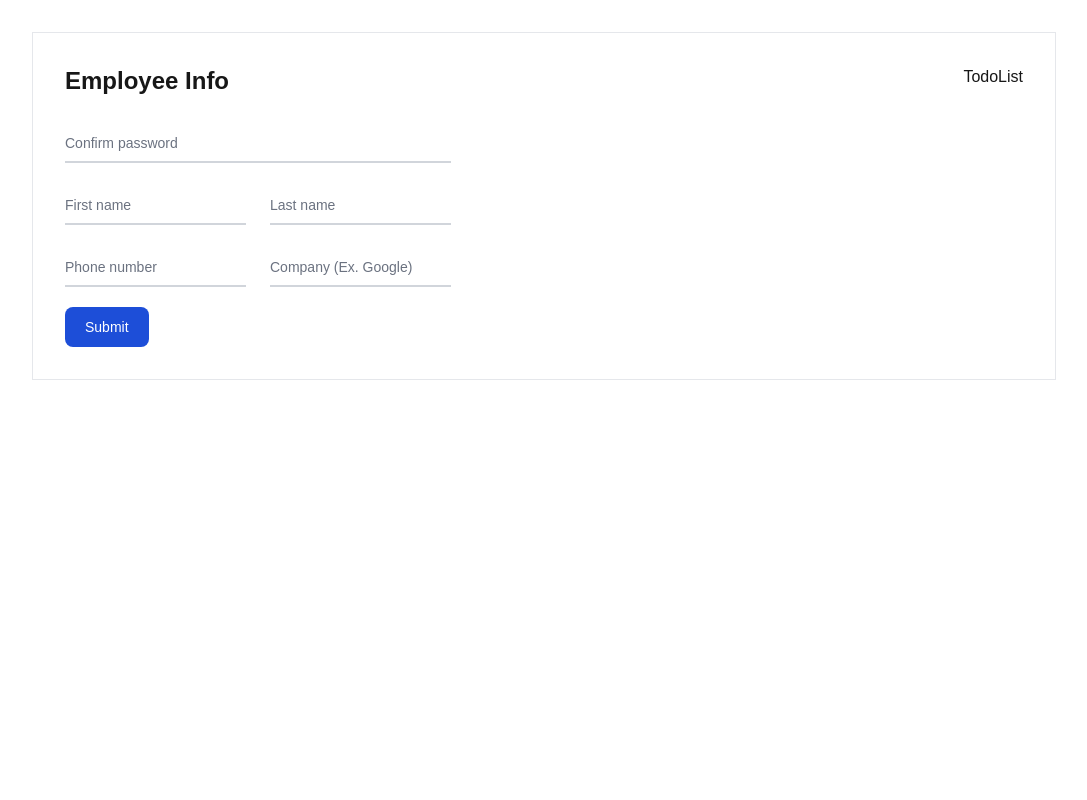
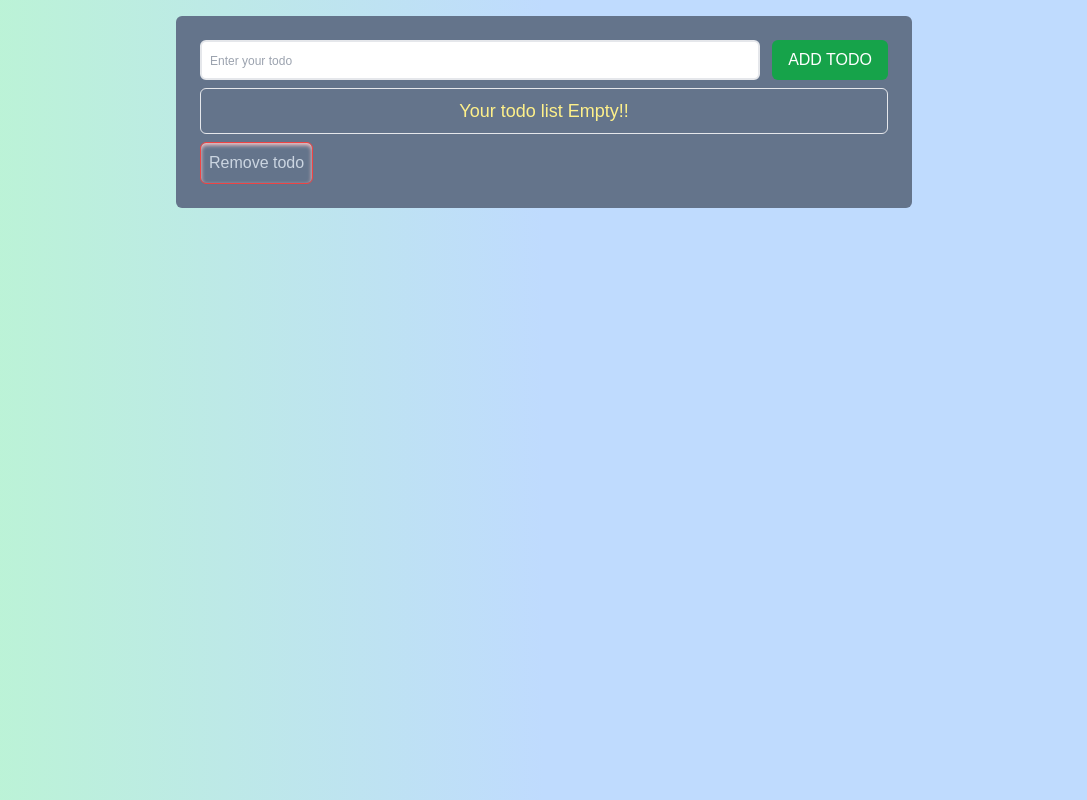
Before and after one commit to noorjsdivs/mern_todo_app, a Next.js app: page / in a window 1280 px wide. Shown: the whole page, without its empty margins (96-1183 px from the left). Built offline with nearby package versions, Linux system fonts and the light colour scheme.

Commit message:
add todo

```diff
--- a/src/app/layout.tsx
+++ b/src/app/layout.tsx
@@ -1,21 +1,13 @@
 import type { Metadata } from "next";
-import localFont from "next/font/local";
+
 import "./globals.css";
+import { Toaster } from "react-hot-toast";
+import Layout from "@/components/Layout";
 
-const geistSans = localFont({
-  src: "./fonts/GeistVF.woff",
-  variable: "--font-geist-sans",
-  weight: "100 900",
-});
-const geistMono = localFont({
-  src: "./fonts/GeistMonoVF.woff",
-  variable: "--font-geist-mono",
-  weight: "100 900",
-});
 
 export const metadata: Metadata = {
-  title: "Todo Application using Next js",
-  description: "A todo application for education purpose",
+  title: "todo",
+  description: "todo application",
 };
 
 export default function RootLayout({
@@ -25,10 +17,14 @@
 }>) {
   return (
     <html lang="en">
-      <body
-        classNameName={`${geistSans.variable} ${geistMono.variable} antialiased`}
-      >
-        {children}
+      <body className="font-bodyFont">
+        <Layout>
+          {children}
+          <Toaster toastOptions={{
+            position: "top-right",
+            duration: 1000
+          }} />
+        </Layout>
       </body>
     </html>
   );
--- a/src/app/page.tsx
+++ b/src/app/page.tsx
@@ -1,16 +1,19 @@
-import InputForm from '@/components/InputForm';
-import TodoList from '@/components/TodoList';
-import React from 'react';
+import InputForm from '@/components/InputForm'
+import { Metadata } from 'next';
+import React from 'react'
 
+export const metadata: Metadata = {
+  title: "Home | todo application",
+  description: "todo application",
+};
 const HomePage = () => {
   return (
-    <div className='max-w-screen-2xl'>
-      <div className='flex justify-between max-w-screen-lg my-8 mx-auto border p-8'>
+    <div className='w-full min-h-screen flex flex-col items-center bg-gradient-to-r from-green-200 via-blue-200 to-blue-200 '>
+      <div className=' w-full max-w-screen-md mx-2 flex flex-col rounded-md gap-5 mt-4'>
         <InputForm />
-        <TodoList/>
       </div>
     </div>
-  );
-};
+  )
+}
 
-export default HomePage;
+export default HomePage
--- a/src/components/InputForm.tsx
+++ b/src/components/InputForm.tsx
@@ -1,38 +1,64 @@
-import React from 'react';
+"use client";
+import { addTodo } from "@/redux/todoSlice";
+import { useState } from "react";
+import toast from "react-hot-toast";
+import { IoIosClose } from "react-icons/io";
+import { useDispatch } from "react-redux";
+import { removeTodo } from "@/redux/todoSlice";
+import TodoList from "./TodoList";
 
 const InputForm = () => {
+    const [todo, setTodo] = useState("");
+    const [showRemoved, setRemoved] = useState(false);
+
+
+    const dispatch = useDispatch()
+
+    const handleSubmit = (e: ChangeEvent<HTMLInputElement>) => {
+        e.preventDefault()
+        if (todo === "") {
+            toast.error("add todo")
+        } else {
+            dispatch(addTodo({ _id: Math.random().toString(), todo: todo }));
+            setTodo("")
+            toast.success("add success")
+        }
+    }
     return (
-        <div>
+        <div className="bg-slate-500 p-4 md:p-10 lg:p-6 rounded-md mx-4">
+            {/* todo form */}
+            <form onSubmit={handleSubmit} className="flex relative items-center h-10 gap-3">
 
-            <h1 className='text-2xl font-bold mb-6'>Employee Info</h1>
-            <form className="max-w-md">
-                <div className="relative z-0 w-full mb-5 group">
-                    <input type="password" name="repeat_password" id="floating_repeat_password" className="block py-2.5 px-0 w-full text-sm text-gray-900 bg-transparent border-0 border-b-2 border-gray-300 appearance-none dark:text-white dark:border-gray-600 dark:focus:border-blue-500 focus:outline-none focus:ring-0 focus:border-blue-600 peer" placeholder=" " required />
-                    <label htmlFor="floating_repeat_password" className="peer-focus:font-medium absolute text-sm text-gray-500 dark:text-gray-400 duration-300 transform -translate-y-6 scale-75 top-3 -z-10 origin-[0] peer-focus:start-0 rtl:peer-focus:translate-x-1/4 peer-focus:text-blue-600 peer-focus:dark:text-blue-500 peer-placeholder-shown:scale-100 peer-placeholder-shown:translate-y-0 peer-focus:scale-75 peer-focus:-translate-y-6">Confirm password</label>
-                </div>
-                <div className="grid md:grid-cols-2 md:gap-6">
-                    <div className="relative z-0 w-full mb-5 group">
-                        <input type="text" name="floating_first_name" id="floating_first_name" className="block py-2.5 px-0 w-full text-sm text-gray-900 bg-transparent border-0 border-b-2 border-gray-300 appearance-none dark:text-white dark:border-gray-600 dark:focus:border-blue-500 focus:outline-none focus:ring-0 focus:border-blue-600 peer" placeholder=" " required />
-                        <label htmlFor="floating_first_name" className="peer-focus:font-medium absolute text-sm text-gray-500 dark:text-gray-400 duration-300 transform -translate-y-6 scale-75 top-3 -z-10 origin-[0] peer-focus:start-0 rtl:peer-focus:translate-x-1/4 peer-focus:text-blue-600 peer-focus:dark:text-blue-500 peer-placeholder-shown:scale-100 peer-placeholder-shown:translate-y-0 peer-focus:scale-75 peer-focus:-translate-y-6">First name</label>
+                <input
+                    onChange={(e) => setTodo(e.target.value)}
+                    value={todo}
+                    placeholder="Enter your todo"
+                    type="text"
+                    className="h-full text-black/50   border-2 outline-none rounded-md flex-1 text-base placeholder:text-xs focus-visible:border-green-500 hover:border-green-500 duration-3000 pl-2"
+                />
+                {todo && <IoIosClose onClick={() => setTodo("")} className=" absolute right-36 text-black/50  text-xl font-semibold hover:cursor-pointer hover:text-red-500 duration-300" />}
+
+                <button className="bg-green-600 h-full px-4 py-2 text-xs md:text-base uppercase text-white rounded-md">
+                    Add Todo
+                </button>
+
+            </form>
+            {/* todo list */}
+            <div className="flex flex-col gap-4 ">
+                <TodoList />
+            </div>
+            <div className="relative">
+                <button onClick={() => setRemoved(dispatch(removeTodo))} className="  text-slate-300  hover:bg-slate-200 hover:text-red-600 duration-300 border p-2 shadow-inner shadow-red-200 rounded-md border-red-500 mt-2">
+                    Remove todo
+                </button>
+                {showRemoved && <div className=" border bg-black/50 text-yellow-500 shadow-md shadow-red-200 absolute top-1/2 left-1/2 transform -translate-x-1/2 -translate-y-1/2 p-2 rounded-lg mt-2">
+                    <p>Are you sure want to remove</p>
+                    <div className="flex justify-center gap-6">
+                        <button onClick={() => setRemoved(false)} className="bg-red-600 px-2  border border-red-500 rounded-md">No</button>
+                        <button onClick={() => setRemoved(true)} className="bg-green-600 px-2  rounded-md">Yes</button>
                     </div>
-                    <div className="relative z-0 w-full mb-5 group">
-                        <input type="text" name="floating_last_name" id="floating_last_name" className="block py-2.5 px-0 w-full text-sm text-gray-900 bg-transparent border-0 border-b-2 border-gray-300 appearance-none dark:text-white dark:border-gray-600 dark:focus:border-blue-500 focus:outline-none focus:ring-0 focus:border-blue-600 peer" placeholder=" " required />
-                        <label htmlFor="floating_last_name" className="peer-focus:font-medium absolute text-sm text-gray-500 dark:text-gray-400 duration-300 transform -translate-y-6 scale-75 top-3 -z-10 origin-[0] peer-focus:start-0 rtl:peer-focus:translate-x-1/4 peer-focus:text-blue-600 peer-focus:dark:text-blue-500 peer-placeholder-shown:scale-100 peer-placeholder-shown:translate-y-0 peer-focus:scale-75 peer-focus:-translate-y-6">Last name</label>
-                    </div>
-                </div>
-                <div className="grid md:grid-cols-2 md:gap-6">
-                    <div className="relative z-0 w-full mb-5 group">
-                        <input type="tel" pattern="[0-9]{3}-[0-9]{3}-[0-9]{4}" name="floating_phone" id="floating_phone" className="block py-2.5 px-0 w-full text-sm text-gray-900 bg-transparent border-0 border-b-2 border-gray-300 appearance-none dark:text-white dark:border-gray-600 dark:focus:border-blue-500 focus:outline-none focus:ring-0 focus:border-blue-600 peer" placeholder=" " required />
-                        <label htmlFor="floating_phone" className="peer-focus:font-medium absolute text-sm text-gray-500 dark:text-gray-400 duration-300 transform -translate-y-6 scale-75 top-3 -z-10 origin-[0] peer-focus:start-0 rtl:peer-focus:translate-x-1/4 peer-focus:text-blue-600 peer-focus:dark:text-blue-500 peer-placeholder-shown:scale-100 peer-placeholder-shown:translate-y-0 peer-focus:scale-75 peer-focus:-translate-y-6">Phone number </label>
-                    </div>
-                    <div className="relative z-0 w-full mb-5 group">
-                        <input type="text" name="floating_company" id="floating_company" className="block py-2.5 px-0 w-full text-sm text-gray-900 bg-transparent border-0 border-b-2 border-gray-300 appearance-none dark:text-white dark:border-gray-600 dark:focus:border-blue-500 focus:outline-none focus:ring-0 focus:border-blue-600 peer" placeholder=" " required />
-                        <label htmlFor="floating_company" className="peer-focus:font-medium absolute text-sm text-gray-500 dark:text-gray-400 duration-300 transform -translate-y-6 scale-75 top-3 -z-10 origin-[0] peer-focus:start-0 rtl:peer-focus:translate-x-1/4 peer-focus:text-blue-600 peer-focus:dark:text-blue-500 peer-placeholder-shown:scale-100 peer-placeholder-shown:translate-y-0 peer-focus:scale-75 peer-focus:-translate-y-6">Company (Ex. Google)</label>
-                    </div>
-                </div>
-                <button type="submit" className="text-white bg-blue-700 hover:bg-blue-800 focus:ring-4 focus:outline-none focus:ring-blue-300 font-medium rounded-lg text-sm w-full sm:w-auto px-5 py-2.5 text-center dark:bg-blue-600 dark:hover:bg-blue-700 dark:focus:ring-blue-800">Submit</button>
-            </form>
-
+                </div>}
+            </div>
         </div>
     );
 };
--- /dev/null
+++ b/src/components/Layout.tsx
@@ -0,0 +1,12 @@
+"use client"
+import { store } from '@/redux/store'
+import React from 'react'
+import { Provider } from 'react-redux'
+
+const Layout = ({ children }: { children: React.ReactNode }) => {
+    return (
+        <Provider store={store}>{children}</Provider>
+    )
+}
+
+export default Layout
--- /dev/null
+++ b/src/components/TodoItem.tsx
@@ -0,0 +1,32 @@
+"use client"
+import React from "react";
+import { motion } from "framer-motion";
+import { MdDelete } from "react-icons/md";
+import { useDispatch } from "react-redux";
+import { deleteTodo } from "@/redux/todoSlice";
+import toast from "react-hot-toast";
+interface Item {
+    item: {
+        _id: string;
+        todo: string;
+    };
+}
+
+const TodoItem = ({ item }: Item) => {
+    const dispatch = useDispatch();
+    return (
+        <motion.li
+            initial={{ y: 10, opacity: 0 }}
+            animate={{ y: 0, opacity: 1 }}
+            transition={{ y: { type: "spring", stiffness: 120 } }}
+            className="flex justify-between  border border-l-green-500 border-l-8 border-gray-400 p-1 rounded-md text-gray-300 text-xs md:text-base lg:text-sm px-2 items-center "
+        >
+            <p>{item?.todo}</p>
+            <MdDelete onClick={() => {
+                dispatch(deleteTodo(item?._id), toast.success("Delete successfull"))
+            }} className="hover:text-red-400 hover:cursor-pointer text-black/80 " />
+        </motion.li>
+    );
+};
+
+export default TodoItem;
--- a/src/components/TodoList.tsx
+++ b/src/components/TodoList.tsx
@@ -1,9 +1,31 @@
-import React from 'react';
+"use client";
+import React from "react";
+import { useSelector } from "react-redux";
+import { State } from "../../.next/type";
+import TodoItem from "./TodoItem";
 
 const TodoList = () => {
+    const { todoList } = useSelector((state: State) => state?.todo);
+    console.log(todoList);
     return (
-        <div>
-            TodoList
+        <div className="border p-2 mt-2    rounded-md">
+
+            {todoList?.length > 0 && (
+                <ul className="max-h-[300px] flex flex-col gap-2 border-slate-200 shadow-lg shadow-white p-2">
+                    {todoList?.length > 0 && (
+                        <>
+                            {todoList?.map((item) => (
+                                <TodoItem key={item?._id} item={item} />
+                            ))}
+                        </>
+                    )}
+                </ul>
+            )}
+            {todoList?.length === 0 && (
+                <h3 className="text-yellow-200 text-lg text-center">
+                    Your todo list Empty!!
+                </h3>
+            )}
         </div>
     );
 };
--- /dev/null
+++ b/src/redux/TodoSlice.ts
@@ -0,0 +1,38 @@
+import { createSlice, PayloadAction } from "@reduxjs/toolkit";
+import { Todo } from './../../.next/type';
+
+interface todoState {
+    todoList: Todo[]
+}
+
+const initialState: todoState = {
+    todoList: [],
+
+
+}
+
+export const todoSlice = createSlice({
+    // name
+    name: "todo",
+    // initialeState
+    initialState,
+    // reducers
+    reducers: {
+        // add todo
+        addTodo: (state, action: PayloadAction<Todo>) => {
+            state.todoList.push(action.payload)
+        },
+        // delete todo
+        deleteTodo: (state, action: PayloadAction<string>) => {
+            state.todoList = state.todoList?.filter(item => item._id !== action.payload)
+        },
+
+        // remove todo
+        removeTodo: (state) => {
+            state.todoList = []
+        }
+    }
+})
+
+export const { addTodo, deleteTodo, removeTodo } = todoSlice.actions;
+export default todoSlice.reducer;
--- /dev/null
+++ b/src/redux/store.ts
@@ -0,0 +1,16 @@
+import { configureStore } from '@reduxjs/toolkit'
+import todoReducer from './todoSlice'
+
+export const store = configureStore({
+
+  reducer: {
+    todo: todoReducer,
+
+  },
+
+})
+
+// Infer the `RootState` and `AppDispatch` types from the store itself
+export type RootState = ReturnType<typeof store.getState>
+// Inferred type: {posts: PostsState, comments: CommentsState, users: UsersState}
+export type AppDispatch = typeof store.dispatch
```
Also changed, not shown: package.json (+9 -4 lines), 2 other files (tests, documents, lock files or other folders).
